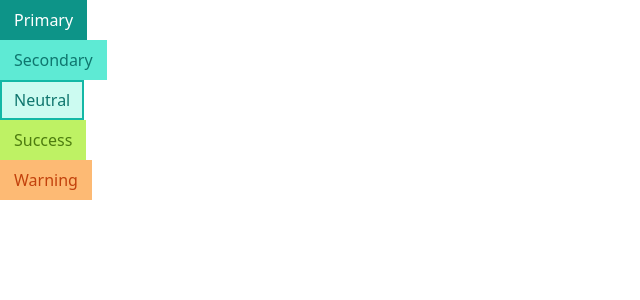
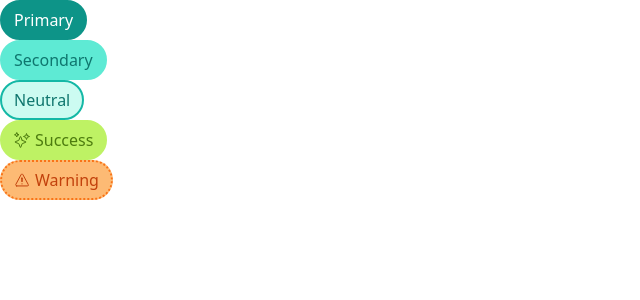
Before and after one commit to CyphrSylph/react-comps, a React (Create React App) app: page / in a window 1280 px wide. Shown: the top 300 px of the page, without its empty margins (0-640 px from the left). Built offline with nearby package versions, Linux system fonts and the light colour scheme.

Commit message:
installed react-icon library and added button styling

```diff
--- a/package.json
+++ b/package.json
@@ -10,6 +10,7 @@
     "prop-types": "^15.8.1",
     "react": "^18.2.0",
     "react-dom": "^18.2.0",
+    "react-icons": "^4.7.1",
     "react-scripts": "5.0.1",
     "web-vitals": "^2.1.4"
   },
--- a/src/App.js
+++ b/src/App.js
@@ -1,4 +1,5 @@
 import Button from './Button';
+import { IoWarningOutline, IoSparklesOutline } from "react-icons/io5";
 
 function App() {
     return(
@@ -10,13 +11,17 @@ function App() {
                 <Button secondary rounded>Secondary</Button>
             </div>
             <div>
-                <Button neutral outline>Neutral</Button>
+                <Button neutral rounded>Neutral</Button>
             </div>
             <div>
-                <Button success outline>Success</Button>
+                <Button success rounded>
+                    <IoSparklesOutline /> Success
+                </Button>
             </div>
             <div>
-                <Button warning rounded>Warning</Button>
+                <Button warning rounded outline>
+                    <IoWarningOutline /> Warning
+                </Button>
             </div>
         </div>
     );
--- a/src/Button.js
+++ b/src/Button.js
@@ -9,16 +9,19 @@ function Button({
     warning,
     outline,
     rounded,
+    onClick
 }) {
-    const classes = className('px-3 py-1.5 border-2',{
+    const classes = className('flex items-center px-3 py-1.5 border-2',{
         'border-teal-600 bg-teal-600 text-white': primary,
         'border-teal-300 bg-teal-300 text-teal-700': secondary,
         'border-teal-500 bg-teal-100 text-teal-700': neutral,
         'border-lime-300 bg-lime-300 text-lime-700': success,
-        'border-orange-300 bg-orange-300 text-orange-700': warning
+        'border-orange-500 bg-orange-300 text-orange-700': warning,
+        'rounded-full': rounded,
+        'border-dotted': outline
     });
 
-    return <button className={classes}>{children}</button>;
+    return <button className={classes}> {children} </button>;
 }
 
 Button.propTypes = {
--- a/src/index.css
+++ b/src/index.css
@@ -1,3 +1,7 @@
 @tailwind base;
 @tailwind components;
 @tailwind utilities;
+
+button > svg {
+    margin-right: 5px;
+}
```
Also changed, not shown: 1 other file (tests, documents, lock files or other folders).
